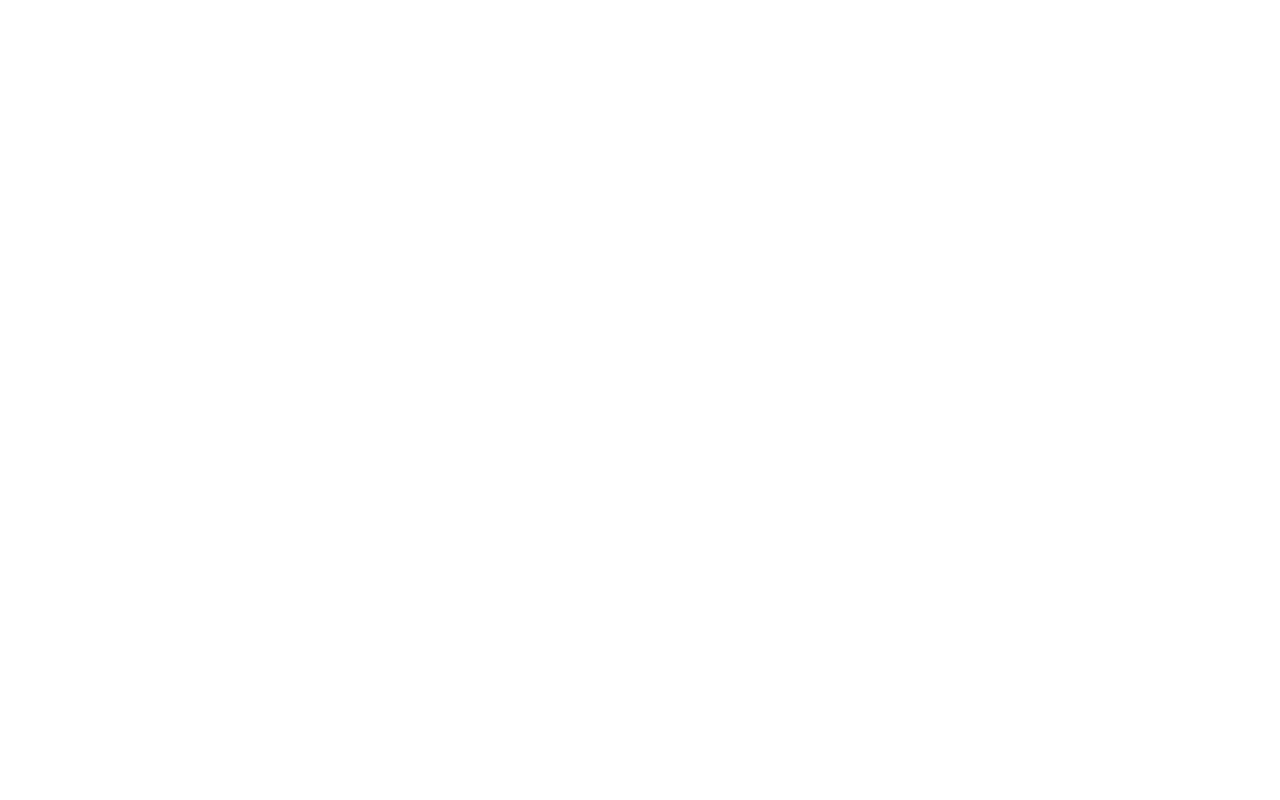
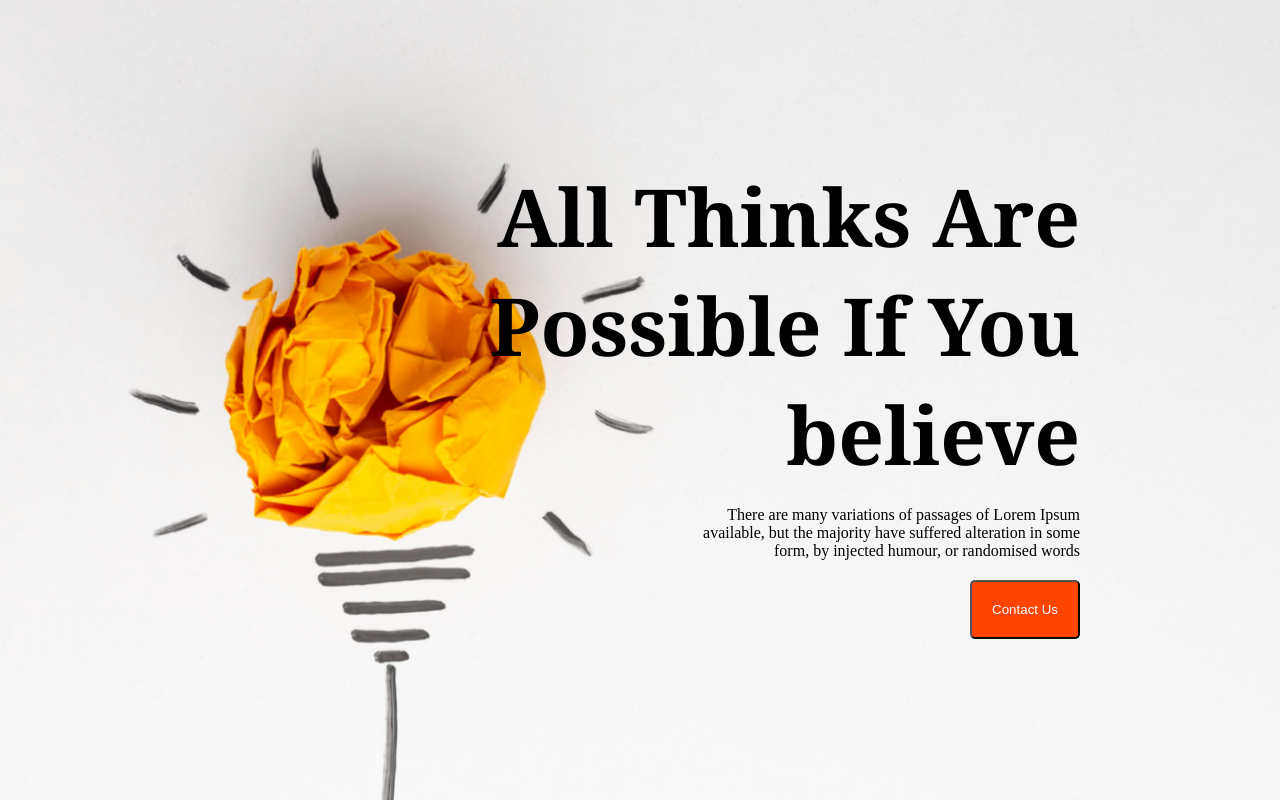
Before and after one commit to IsrakUAP/New-Year, a plain HTML site: page index.html in a window 1280 px wide. Drawn offline with Linux system fonts and the light colour scheme.

Commit message:
header-content added

```diff
--- a/index.html
+++ b/index.html
@@ -9,6 +9,20 @@
 <body>
     <header>
 
+        <div class="header-container">
+
+        <div class="header-content">
+            <h1 class="header-title">All Thinks Are<br>
+                Possible If You<br>
+                believe</h1>
+                <br>
+            <p style="font-size: medium;">There are many variations of passages of Lorem Ipsum<br>
+                available, but the majority have suffered alteration in some<br>
+                form, by injected humour, or randomised words</p>
+            <button class="btn">Contact Us</button>
+        </div>
+        </div>
+
     </header>
     <main>
 
--- a/style/style.css
+++ b/style/style.css
@@ -0,0 +1,27 @@
+*{
+    margin: 0px;
+    padding: 0px;
+}
+.btn{
+    padding: 20px;
+    background-color: orangered;
+    color: white;
+    margin-top: 20px;
+    border-radius: 5px;
+}
+.header-container{
+    height: 100vh;
+    background-image: url('../images/banner/banner1.png');
+    background-repeat:no-repeat ;
+    background-size: cover;
+    text-align: right;
+    display: flex;
+    align-items: center;
+    justify-content: right;
+    padding-right: 200px;
+}
+.header-title{
+    font-size: 80px;
+    font-family:Cambria, Cochin, Georgia, Times, 'Times New Roman', serif;
+    font-weight: bold;
+}
```
